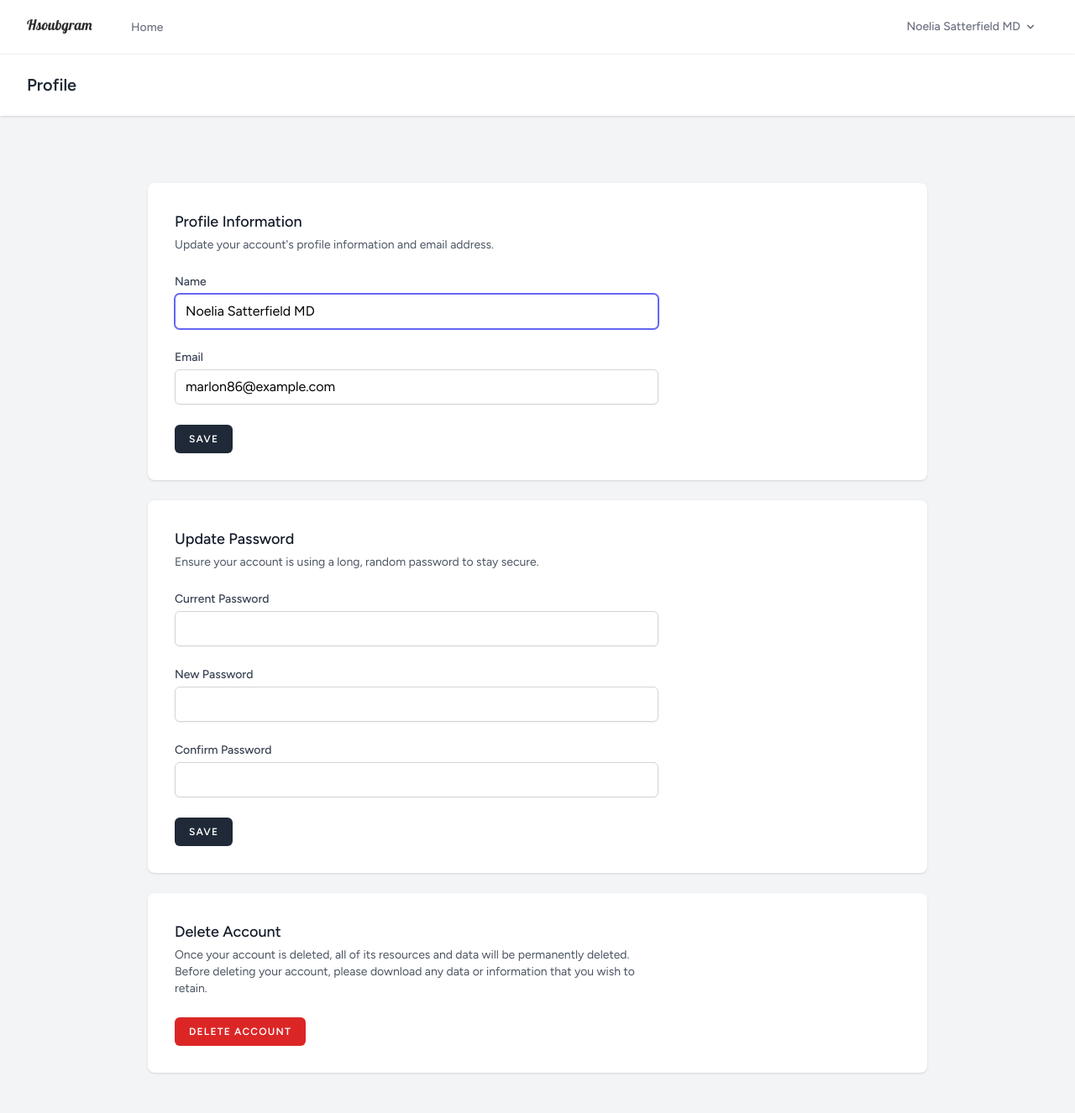
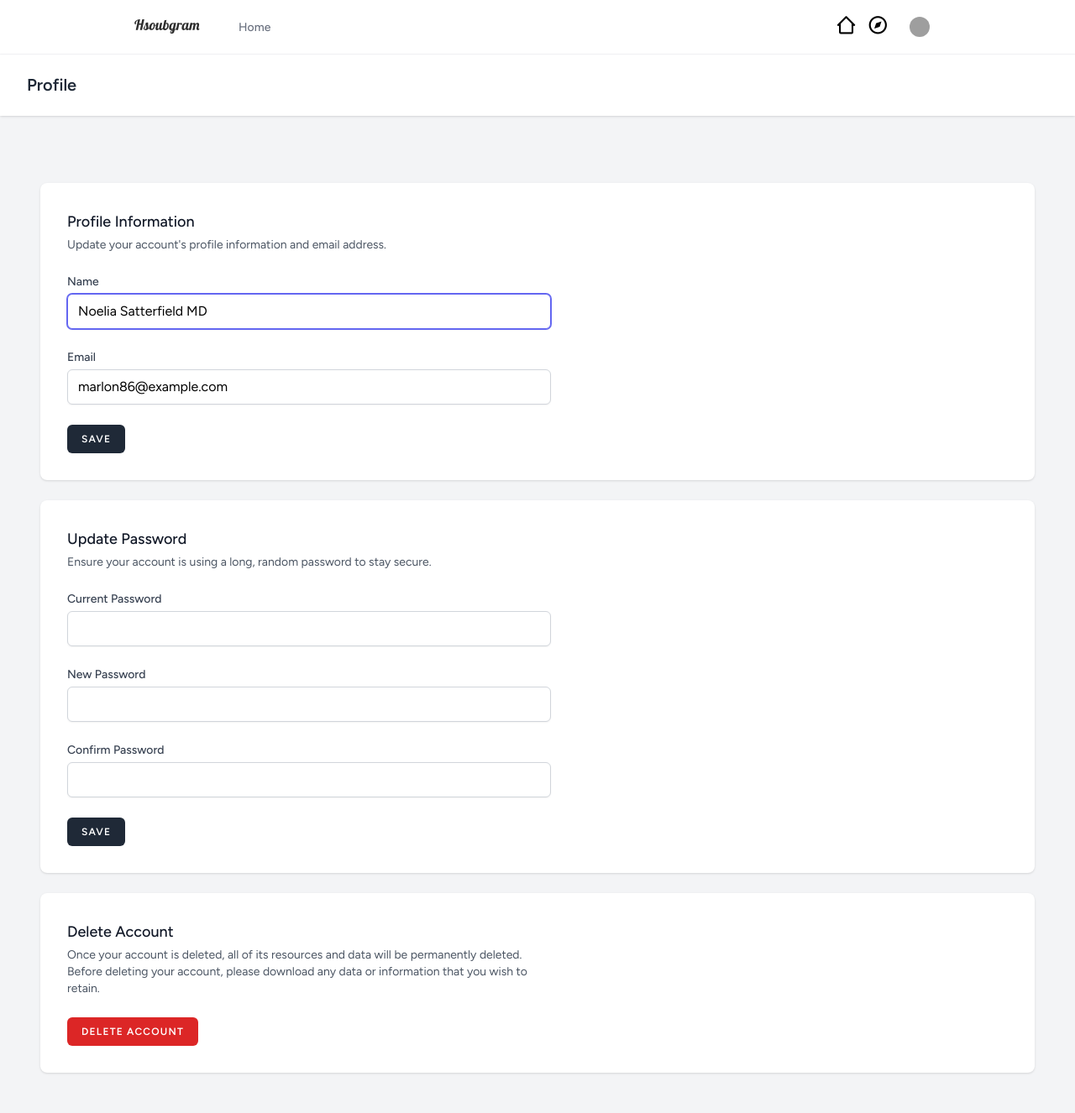
Before and after one commit to AhmedBalahmer/web_app_sime_inst, a Laravel app: page /profile in a window 1280 px wide. Shown: the whole page at 84% size. Run offline with Laravel 12, Linux system fonts and the light colour scheme; a user stored in the database is signed in; data comes from the database, SQL or seed files in the repository; style sheets or scripts are compiled from the project's sources; some libraries are stand-ins or nearby versions; grey boxes are pictures that could not be loaded.

Commit message:
11-28-2026 create explore post

```diff
--- a/app/Http/Controllers/PostController.php
+++ b/app/Http/Controllers/PostController.php
@@ -91,4 +91,10 @@ class PostController extends Controller
         $post->delete();
         return redirect()->route('welcome');
     }
+
+    public function explore()
+    {
+        $posts = Post::whereRelation('owner', 'private_account', '=', 0)->whereNot('user_id', auth()->id())->simplePaginate(12);
+        return view('posts.explore',compact('posts'));
+    }
 }
--- a/resources/views/layouts/app.blade.php
+++ b/resources/views/layouts/app.blade.php
@@ -31,7 +31,10 @@
         @endisset
 
         <!-- Page Content -->
-        <main class="max-w-5xl mx-auto mt-8 px-0 md:px-4">
+        {{-- <main class="max-w-5xl mx-auto mt-8 px-0 md:px-4">
+            {{ $slot }}
+        </main> --}}
+        <main class="w-full max-w-7xl mx-auto mt-8 px-4">
             {{ $slot }}
         </main>
     </div>
--- a/resources/views/layouts/navigation.blade.php
+++ b/resources/views/layouts/navigation.blade.php
@@ -1,6 +1,6 @@
 <nav x-data="{ open: false }" class="bg-white border-b border-gray-100">
     <!-- Primary Navigation Menu -->
-    <div class="max-w-7xl mx-auto px-4 sm:px-6 lg:px-8">
+    <div class="max-w-5xl mx-auto px-4 sm:px-6 lg:px-8">
         <div class="flex justify-between h-16">
             <div class="flex">
                 <!-- Logo -->
@@ -19,21 +19,31 @@
             </div>
 
             <!-- Settings Dropdown -->
-            <div class="hidden sm:flex sm:items-center sm:ms-6">
+            <div class="hidden md:flex md:flex-row space-x-3 items-center justify-center">
+
+                @auth
+                    <a href="{{ route('home_page') }}" class="text-[1.6rem] rtl:ml-3">
+                        {!! url()->current() == route('home_page')
+                            ? '<i class="bx bxs-home-alt-2"></i>'
+                            : '<i class="bx bx-home-alt-2"></i>' !!}
+                    </a>
+
+                    <a href="{{ route('explore') }}" class="text-[1.6rem] rtl:ml-3">
+                        {!! url()->current() == route('explore') ? '<i class="bx bxs-compass"></i>' : '<i class="bx bx-compass"></i>' !!}
+                    </a>
+                @endauth
+
+
                 <x-dropdown align="right" width="48">
                     <x-slot name="trigger">
                         <button
                             class="inline-flex items-center px-3 py-2 border border-transparent text-sm leading-4 font-medium rounded-md text-gray-500 bg-white hover:text-gray-700 focus:outline-none transition ease-in-out duration-150">
-                            <div>{{ Auth::user()->name }}</div>
+                            {{-- <div>{{ Auth::user()->name }}</div> --}}
+                            <div>
+                                <img src="{{ auth()->user()->image }}" class="h-6 w-6 rounded-full">
+                            </div>
 
-                            <div class="ms-1">
-                                <svg class="fill-current h-4 w-4" xmlns="http://www.w3.org/2000/svg"
-                                    viewBox="0 0 20 20">
-                                    <path fill-rule="evenodd"
-                                        d="M5.293 7.293a1 1 0 011.414 0L10 10.586l3.293-3.293a1 1 0 111.414 1.414l-4 4a1 1 0 01-1.414 0l-4-4a1 1 0 010-1.414z"
-                                        clip-rule="evenodd" />
-                                </svg>
-                            </div>
+
                         </button>
                     </x-slot>
 
--- a/resources/views/posts/index.blade.php
+++ b/resources/views/posts/index.blade.php
@@ -13,6 +13,8 @@
                 </div>
             @endforelse
         </div>
+
+
 
         {{-- Right side --}}
         <div class=" hidden w-[60rem] lg:flex lg:flex-col pt-4 ">
--- a/routes/web.php
+++ b/routes/web.php
@@ -26,6 +26,7 @@ Route::middleware('auth')->group(function () {
         Route::put('post/edit/{post:slug}','update')->name('post.update');
         Route::delete('/post/{post:slug}/','destroy')->name('post.destroy');
         Route::get('/','index')->name('home_page');
+        Route::get('/explore','explore')->name('explore');
     });
     Route::post('/post/{post:slug}/comment', [CommentController::class, 'store'])->name('Comment_store');
 });
```
Also changed, not shown: resources/views/posts/explore.blade.php (added, +19 -0 lines).
